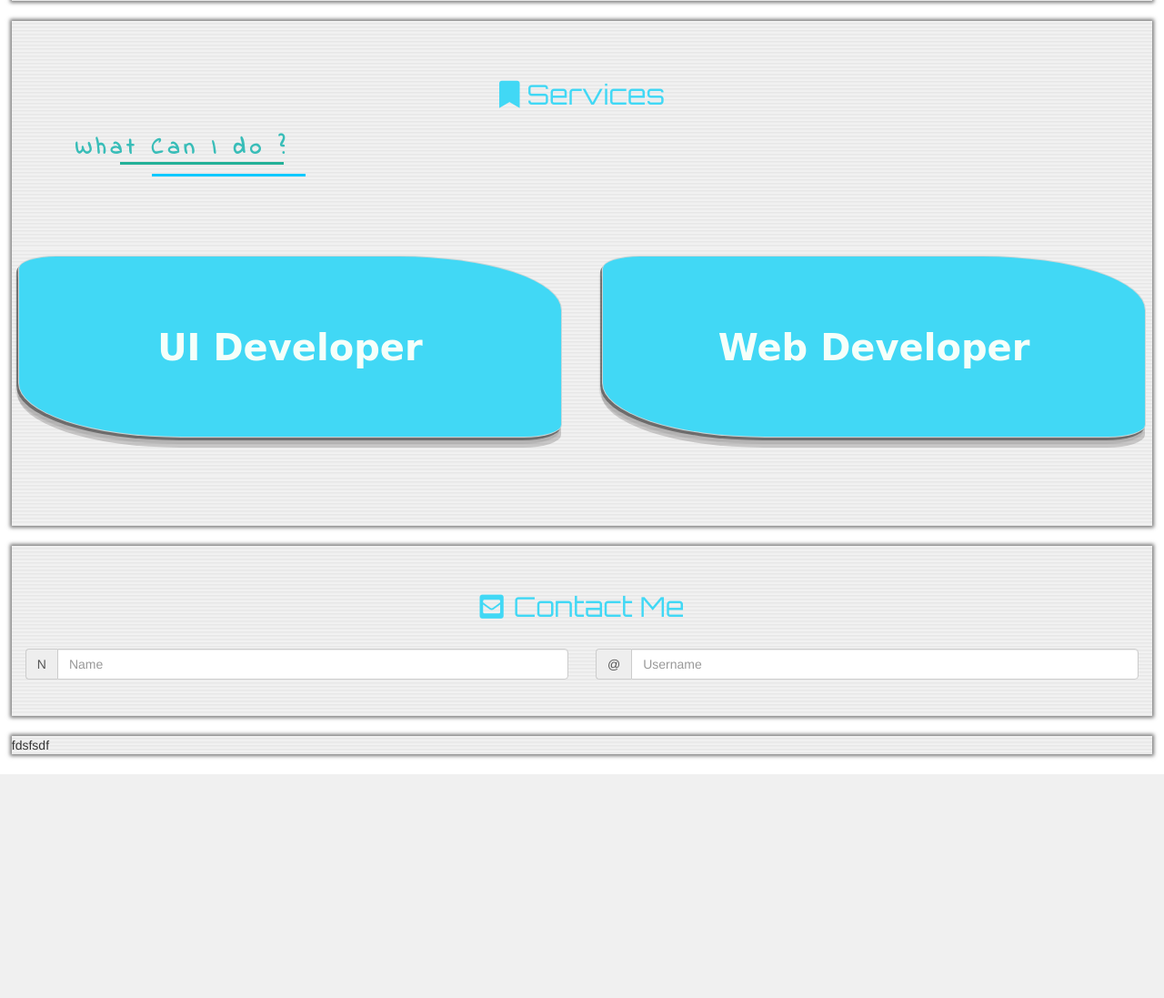
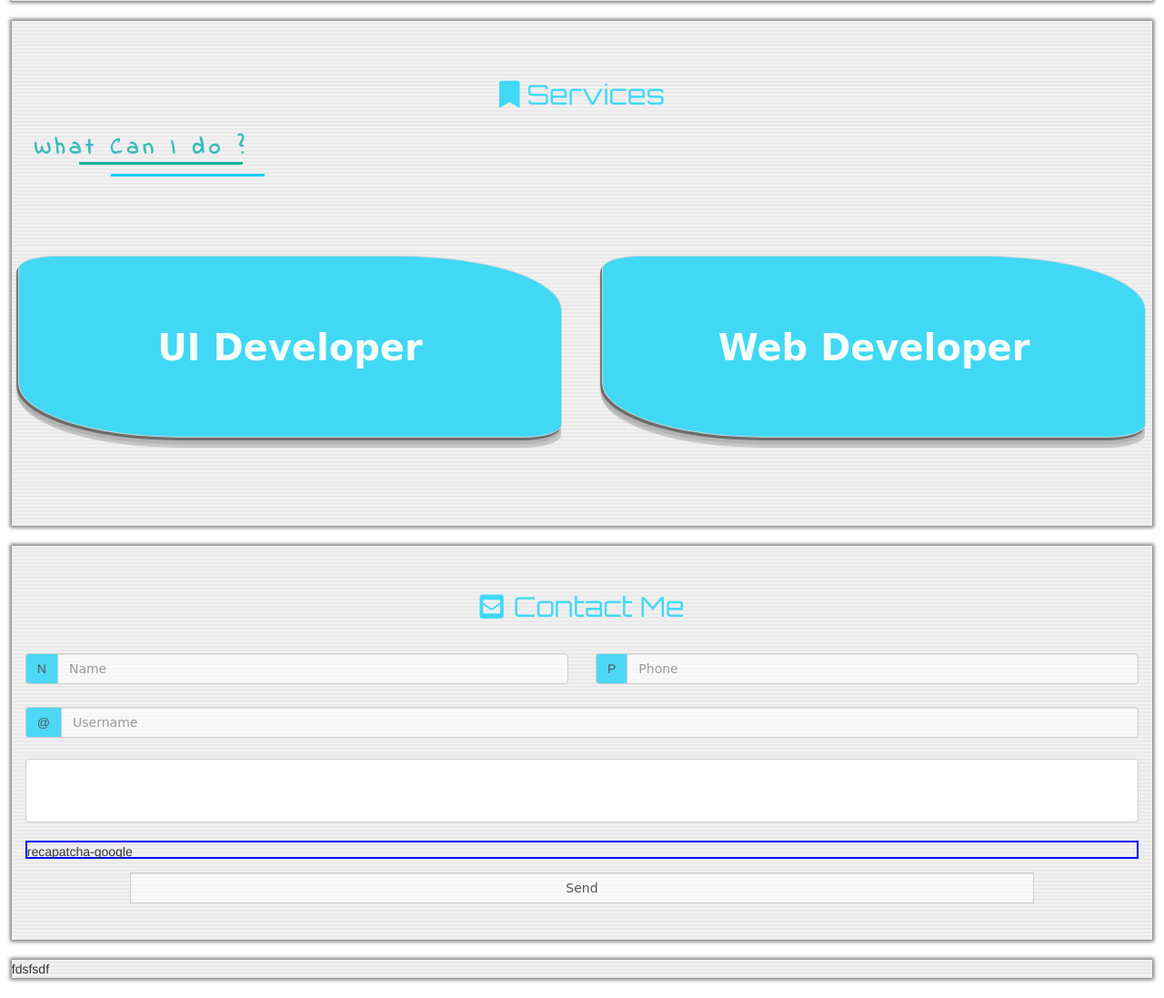
Before and after one commit to Abd-Elrazek/MY_Website, a PHP site: page / in a window 1280 px wide. Shown: the part 1434-2531 px from the top of the page at 91% size. Before the commit the page ends 2285 px from the top, so only its background shows below. Run offline with PHP 8.4, Linux system fonts and the light colour scheme; some web fonts are replaced.

Commit message:
I made some of modifictions in input item

```diff
--- a/css/main-style.css
+++ b/css/main-style.css
@@ -592,6 +592,7 @@ span.el_info_f {
 
 .address-services .h_page {
 	margin-top: 30px;
+	margin-left: 25px;
 	padding-bottom: 37px;
 	color: #38bdb8;
 }
@@ -665,21 +666,79 @@ span.el_info_f {
 	font-size: 30px;
 }
 
+.card-contact .form-control {
+	font-family: cursive;
+}
+
 .card-contact .input-group {
 	padding-bottom: 20px;
+	padding-top: 5px;
 }
 
 .card-contact .name {
 	padding-left: 15px;
 }
 
-.card-contact .user {
+.card-contact .phone {
 	padding-right: 15px;
 }
 
+.card-contact .user {
+	padding-left: 15px;
+	padding-right: 15px;
+}
 
+.form-control {
+	background-color: #ffffff9c;
+}
 
+.input-group-addon {
+	background-color: #4cd8f5;
+}
 
+.card-contact .message {
+	margin-right: 15px;
+	margin-left: 15px;
+	margin-top: 3px;
+}
+
+.card-contact .message textarea {
+	display: table-cell;
+	position: relative;
+	z-index: 2;
+	float: left;
+	width: 100%;
+	height: 70px;
+	padding: 6px 12px;
+	font-family: cursive;
+	font-size: 14px;
+	line-height: 1.42857143;
+	color: #d25050;
+	background-color: #ffffff;
+	background-image: none;
+	border: 1px solid #ccc;
+	border-radius: 4px 4px 4px 4px;
+	resize: none;
+	overflow-x: hidden;
+}
+
+.recapatcha-google {
+	margin-top: 20px;
+	margin-bottom: 10px;
+	margin-right: 15px;
+	margin-left: 15px;
+	height: 20px;
+	border: blue 2px solid;
+}
+
+.card-contact .send {
+	margin-left: 130px;
+	margin-right: 130px;
+}
+
+.card-contact .btn-send {
+	width: 100%;
+}
 
 
 /*Start page of Contact Me*/
@@ -938,9 +997,15 @@ span.el_info_f {
 
 @media screen and (max-width:767px) {
 	.card-contact .name,
-	.card-contact .user {
+	.card-contact .phone {
 		padding-left: 20px;
 		padding-right: 20px;
+	}
+}
+
+@media screen and (max-width:600px) {
+	.card-contact .message textarea {
+		height: 130px;
 	}
 }
 
--- a/index.php
+++ b/index.php
@@ -218,16 +218,46 @@
 		</div>
 		<form>
 			<div class="row">
+
 				<div class="col-sm-6 col-xs-12">
 					<div class="input-group name">
 						<span class="input-group-addon" id="basic-addon1">N</span>
 						<input type="text" class="form-control" placeholder="Name" aria-describedby="basic-addon1">
 					</div>
 				</div>
+
 				<div class="col-sm-6 col-xs-12">
+					<div class="input-group phone">
+						<span class="input-group-addon" id="basic-addon1">P</span>
+						<input type="text" class="form-control" placeholder="Phone" aria-describedby="basic-addon1">
+					</div>
+				</div>
+
+				<div class="col-xs-12">
 					<div class="input-group user">
 						<span class="input-group-addon" id="basic-addon1">@</span>
 						<input type="text" class="form-control" placeholder="Username" aria-describedby="basic-addon1">
+					</div>
+				</div>
+				<div class="col-xs-12">
+					<div class="message">
+						<textarea placeholder="Message" aria-describedby="basic-addon1"> </textarea>
+					</div>
+				</div>
+
+				<!--S recapatcha-google-->
+				<div class="col-xs-12">
+					<div class="recapatcha-google">
+						recapatcha-google
+					</div>
+				</div>
+				<!--E recapatcha-google-->
+
+				<div class="col-xs-12">
+					<div class="send">
+						<div class="input-group btn-send">
+							<input type="submit" class="form-control" value="Send" aria-describedby="basic-addon1">
+						</div>
 					</div>
 				</div>
 			</div>
```
